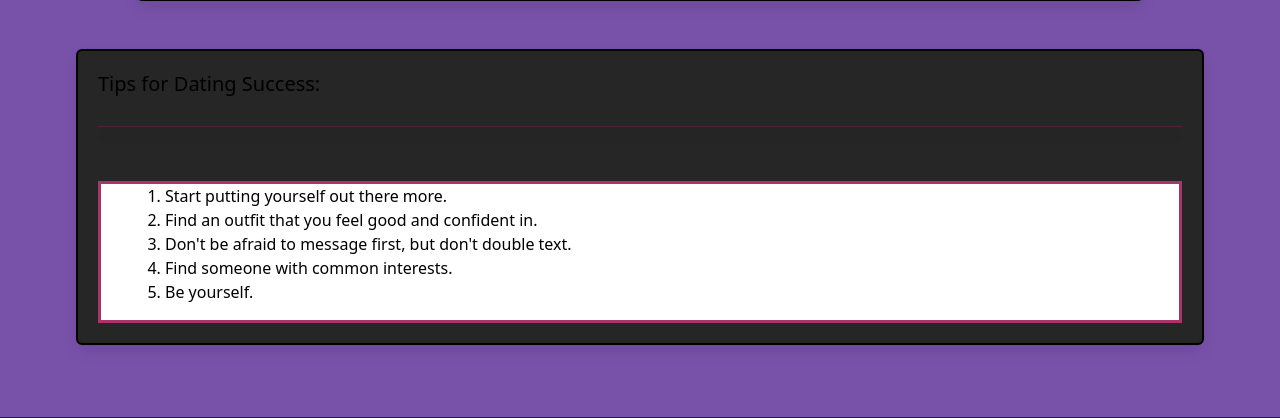
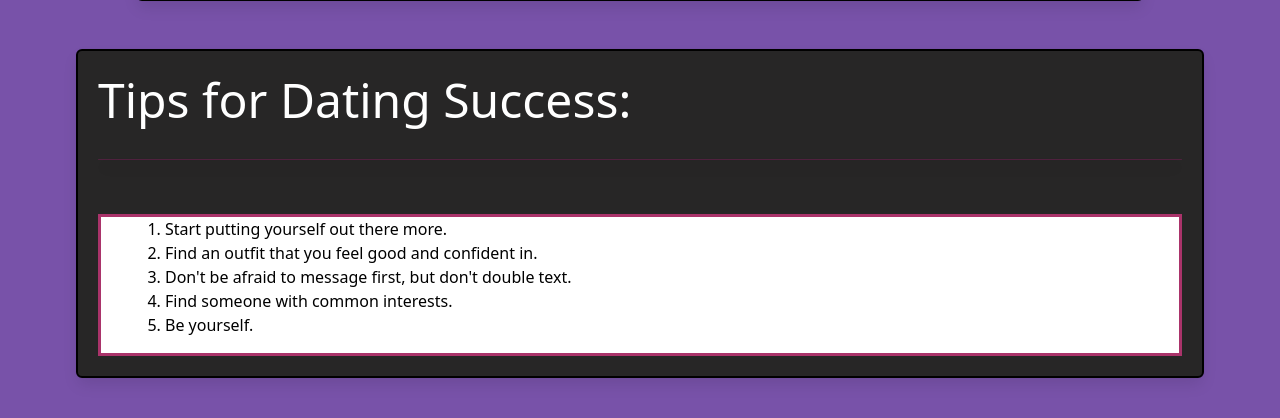
Before and after one commit to Nate-Heim/Amour, a Django app: page / in a window 1280 px wide. Shown: the part 1275-1693 px from the top of the page. Run offline with Django 5.2, Linux system fonts and the light colour scheme; the visitor is signed in with stand-in values (Sample User, id 1); some web fonts are replaced.

Commit message:
Update Home

```diff
--- a/Templates/home.html
+++ b/Templates/home.html
@@ -144,7 +144,7 @@
 </section>
 
 <div class="box" style="background: rgb(39, 38, 38); border: solid black 2px;">
-    <h5 class="subtitle is-5 center-text" style="color: black;">Tips for Dating Success:</h5>
+    <h5 class="subtitle display-5 center-text" style="color: white;">Tips for Dating Success:</h5>
     <hr>
     <br>
     <div class="container is-fluid" style="border: solid 3px #AA336A; background: white;">
```
